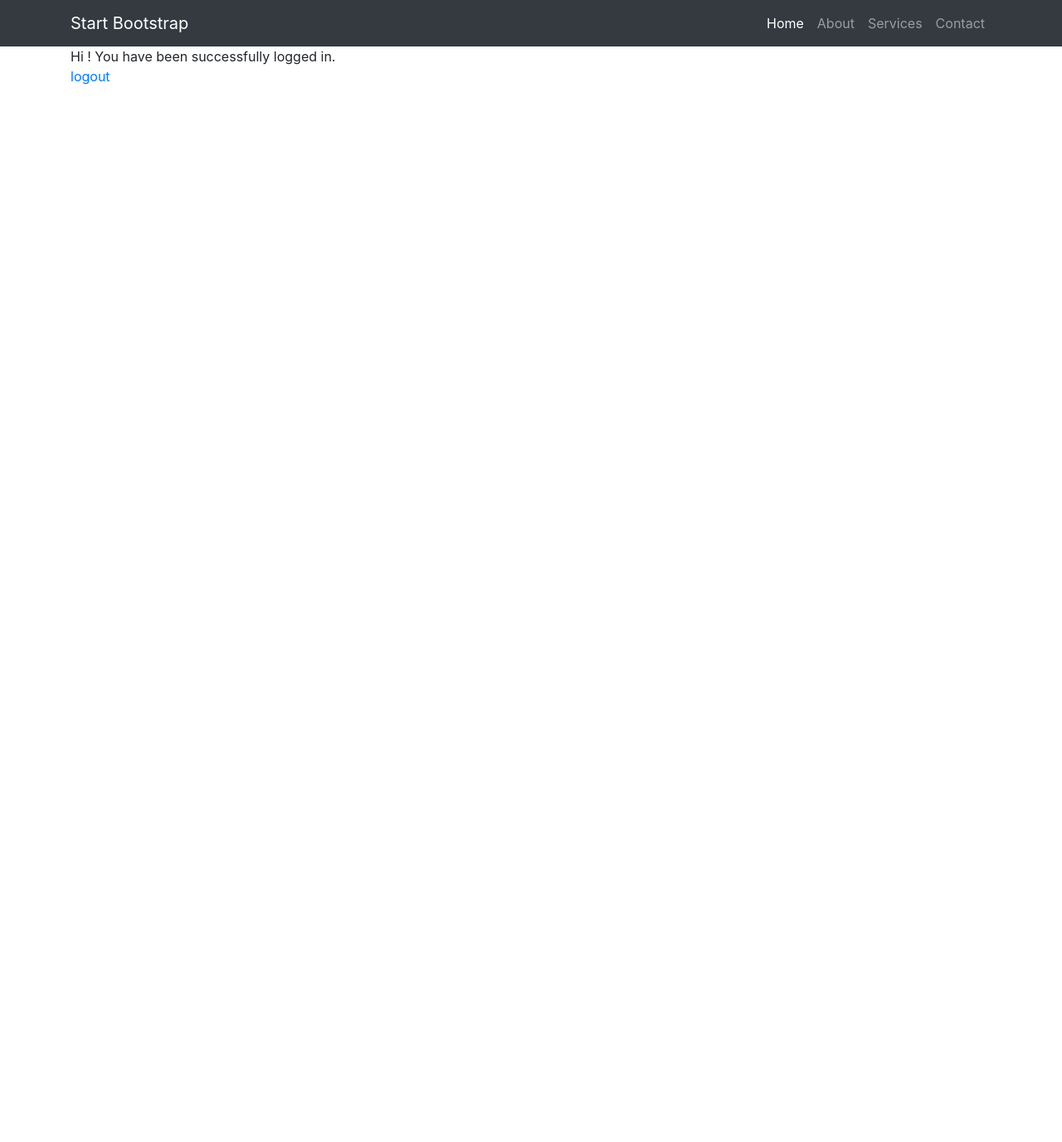
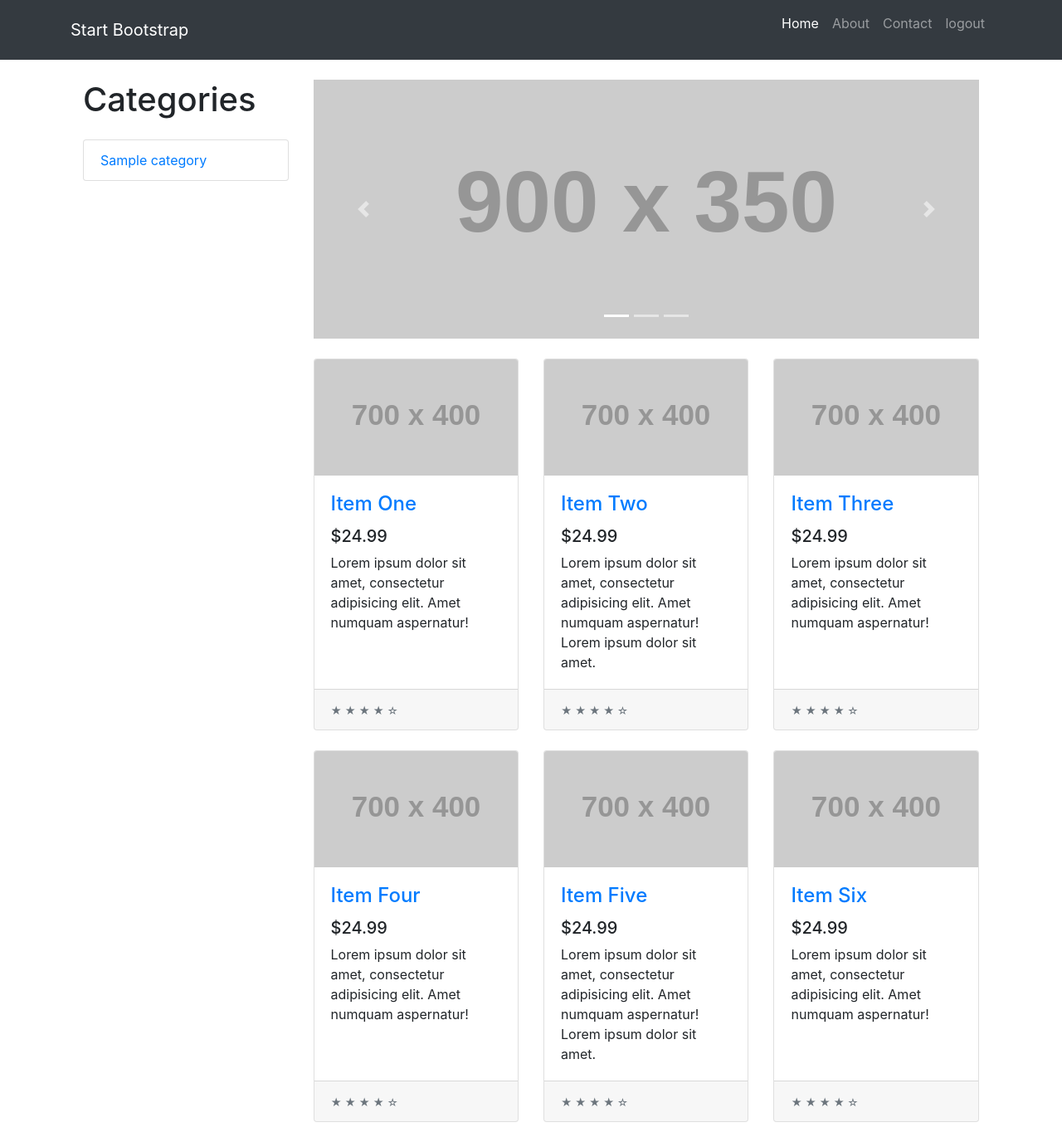
Before and after one commit to KalaOne/Group-Project-Rental-System, a Django app: page /home/ in a window 1280 px wide. Shown: the whole page at 83% size. Before the commit the page ends 102 px from the top, so only its background shows below. Run offline with Django 3.2, Linux system fonts and the light colour scheme; tables that the repository leaves empty hold one stand-in row (values such as "Sample post"); grey boxes labelled with a size stand in for pictures from a placeholder-image service; some libraries are stand-ins or nearby versions.

Commit message:
Consisten use of 'render' moved templates

```diff
--- a/djangosweng/settings.py
+++ b/djangosweng/settings.py
@@ -55,7 +55,7 @@ ROOT_URLCONF = 'djangosweng.urls'
 TEMPLATES = [
     {
         'BACKEND': 'django.template.backends.django.DjangoTemplates',
-        'DIRS': [os.path.join(BASE_DIR, 'templates/')],
+        'DIRS': [os.path.join(BASE_DIR, 'rentalsystem/templates/rentalsystem/')],
         'APP_DIRS': True,
         'OPTIONS': {
             'context_processors': [
--- a/rentalsystem/models.py
+++ b/rentalsystem/models.py
@@ -28,6 +28,9 @@ class Category(models.Model):
     title = models.CharField(max_length=100)                # holds the title of the category
     description = models.CharField(max_length=500)          # holds the description of the category
 
+    def __str__(self):
+        return self.title
+
 
 # item class
 class Item(models.Model):
@@ -49,6 +52,8 @@ class ItemListing(models.Model):
     owner_id = models.ForeignKey(CustomUser, on_delete=models.PROTECT, db_column='owner_id')  # foreign key to CustomUser
     item_type_id = models.ForeignKey(Item, on_delete=models.PROTECT, db_column='item_type_id') # foreign key to Item
 
+    def __str__(self):
+        return self.title
 
 # transaction class
 class Transaction(models.Model):
--- a/templates/base.html
+++ b/rentalsystem/templates/rentalsystem/base.html
@@ -41,23 +41,20 @@
             <a class="nav-link" href="#">About</a>
           </li>
           <li class="nav-item">
-            <a class="nav-link" href="#">Services</a>
+            <a class="nav-link" href="#">Contact</a>
           </li>
           <li class="nav-item">
-            <a class="nav-link" href="#">Contact</a>
+            <p><a class="nav-link" href="{% url 'logout' %}">logout</a></p>
           </li>
         </ul>
+
       </div>
     </div>
   </nav>
 
   <!-- Page Content -->
   <div class="container">
-    <div class="row">
-      <div class="col-md-8">
         {%  block content %}{% endblock %}
-      </div>
-    </div>
   </div>
 
   <!-- Bootstrap core JavaScript -->
--- /dev/null
+++ b/rentalsystem/templates/rentalsystem/home.html
@@ -0,0 +1,159 @@
+{% extends 'rentalsystem/base.html' %}
+
+{% block title %}Home{% endblock %}
+
+{% block content %}
+ <!-- Page Content -->
+  <div class="container">
+
+    <div class="row">
+
+      <div class="col-lg-3">
+
+        <h1 class="my-4">Categories</h1>
+        <div class="list-group">
+          <a href="#" class="list-group-item">{{ categories.first }}</a>
+        </div>
+
+      </div>
+      <!-- /.col-lg-3 -->
+
+      <div class="col-lg-9">
+
+        <div id="carouselExampleIndicators" class="carousel slide my-4" data-ride="carousel">
+          <ol class="carousel-indicators">
+            <li data-target="#carouselExampleIndicators" data-slide-to="0" class="active"></li>
+            <li data-target="#carouselExampleIndicators" data-slide-to="1"></li>
+            <li data-target="#carouselExampleIndicators" data-slide-to="2"></li>
+          </ol>
+          <div class="carousel-inner" role="listbox">
+            <div class="carousel-item active">
+              <img class="d-block img-fluid" src="http://placehold.it/900x350" alt="First slide">
+            </div>
+            <div class="carousel-item">
+              <img class="d-block img-fluid" src="http://placehold.it/900x350" alt="Second slide">
+            </div>
+            <div class="carousel-item">
+              <img class="d-block img-fluid" src="http://placehold.it/900x350" alt="Third slide">
+            </div>
+          </div>
+          <a class="carousel-control-prev" href="#carouselExampleIndicators" role="button" data-slide="prev">
+            <span class="carousel-control-prev-icon" aria-hidden="true"></span>
+            <span class="sr-only">Previous</span>
+          </a>
+          <a class="carousel-control-next" href="#carouselExampleIndicators" role="button" data-slide="next">
+            <span class="carousel-control-next-icon" aria-hidden="true"></span>
+            <span class="sr-only">Next</span>
+          </a>
+        </div>
+
+        <div class="row">
+
+          <div class="col-lg-4 col-md-6 mb-4">
+            <div class="card h-100">
+              <a href="#"><img class="card-img-top" src="http://placehold.it/700x400" alt=""></a>
+              <div class="card-body">
+                <h4 class="card-title">
+                  <a href="#">Item One</a>
+                </h4>
+                <h5>$24.99</h5>
+                <p class="card-text">Lorem ipsum dolor sit amet, consectetur adipisicing elit. Amet numquam aspernatur!</p>
+              </div>
+              <div class="card-footer">
+                <small class="text-muted">&#9733; &#9733; &#9733; &#9733; &#9734;</small>
+              </div>
+            </div>
+          </div>
+
+          <div class="col-lg-4 col-md-6 mb-4">
+            <div class="card h-100">
+              <a href="#"><img class="card-img-top" src="http://placehold.it/700x400" alt=""></a>
+              <div class="card-body">
+                <h4 class="card-title">
+                  <a href="#">Item Two</a>
+                </h4>
+                <h5>$24.99</h5>
+                <p class="card-text">Lorem ipsum dolor sit amet, consectetur adipisicing elit. Amet numquam aspernatur! Lorem ipsum dolor sit amet.</p>
+              </div>
+              <div class="card-footer">
+                <small class="text-muted">&#9733; &#9733; &#9733; &#9733; &#9734;</small>
+              </div>
+            </div>
+          </div>
+
+          <div class="col-lg-4 col-md-6 mb-4">
+            <div class="card h-100">
+              <a href="#"><img class="card-img-top" src="http://placehold.it/700x400" alt=""></a>
+              <div class="card-body">
+                <h4 class="card-title">
+                  <a href="#">Item Three</a>
+                </h4>
+                <h5>$24.99</h5>
+                <p class="card-text">Lorem ipsum dolor sit amet, consectetur adipisicing elit. Amet numquam aspernatur!</p>
+              </div>
+              <div class="card-footer">
+                <small class="text-muted">&#9733; &#9733; &#9733; &#9733; &#9734;</small>
+              </div>
+            </div>
+          </div>
+
+          <div class="col-lg-4 col-md-6 mb-4">
+            <div class="card h-100">
+              <a href="#"><img class="card-img-top" src="http://placehold.it/700x400" alt=""></a>
+              <div class="card-body">
+                <h4 class="card-title">
+                  <a href="#">Item Four</a>
+                </h4>
+                <h5>$24.99</h5>
+                <p class="card-text">Lorem ipsum dolor sit amet, consectetur adipisicing elit. Amet numquam aspernatur!</p>
+              </div>
+              <div class="card-footer">
+                <small class="text-muted">&#9733; &#9733; &#9733; &#9733; &#9734;</small>
+              </div>
+            </div>
+          </div>
+
+          <div class="col-lg-4 col-md-6 mb-4">
+            <div class="card h-100">
+              <a href="#"><img class="card-img-top" src="http://placehold.it/700x400" alt=""></a>
+              <div class="card-body">
+                <h4 class="card-title">
+                  <a href="#">Item Five</a>
+                </h4>
+                <h5>$24.99</h5>
+                <p class="card-text">Lorem ipsum dolor sit amet, consectetur adipisicing elit. Amet numquam aspernatur! Lorem ipsum dolor sit amet.</p>
+              </div>
+              <div class="card-footer">
+                <small class="text-muted">&#9733; &#9733; &#9733; &#9733; &#9734;</small>
+              </div>
+            </div>
+          </div>
+
+          <div class="col-lg-4 col-md-6 mb-4">
+            <div class="card h-100">
+              <a href="#"><img class="card-img-top" src="http://placehold.it/700x400" alt=""></a>
+              <div class="card-body">
+                <h4 class="card-title">
+                  <a href="#">Item Six</a>
+                </h4>
+                <h5>$24.99</h5>
+                <p class="card-text">Lorem ipsum dolor sit amet, consectetur adipisicing elit. Amet numquam aspernatur!</p>
+              </div>
+              <div class="card-footer">
+                <small class="text-muted">&#9733; &#9733; &#9733; &#9733; &#9734;</small>
+              </div>
+            </div>
+          </div>
+
+        </div>
+        <!-- /.row -->
+
+      </div>
+      <!-- /.col-lg-9 -->
+
+    </div>
+    <!-- /.row -->
+
+  </div>
+  <!-- /.container -->
+{% endblock %}
--- a/templates/landing.html
+++ b/rentalsystem/templates/rentalsystem/landing.html
@@ -1,4 +1,4 @@
-{% extends 'base.html' %}
+{% extends 'rentalsystem/base.html' %}
 
 {% block title %}Home{% endblock %}
 
--- a/templates/registration/login.html
+++ b/rentalsystem/templates/rentalsystem/registration/login.html
@@ -1,4 +1,4 @@
-{% extends 'base.html' %}
+{% extends 'rentalsystem/../rentalsystem/base.html' %}
 
 {% block title %}Login{% endblock %}
 
--- a/templates/signup.html
+++ b/rentalsystem/templates/rentalsystem/signup.html
@@ -1,4 +1,4 @@
-{% extends 'base.html' %}
+{% extends 'rentalsystem/base.html' %}
 
 {% block title %}Sign Up{% endblock %}
 
--- a/rentalsystem/urls.py
+++ b/rentalsystem/urls.py
@@ -6,6 +6,6 @@ from django.views.generic.base import TemplateView
 urlpatterns = [
     path('', views.index, name='index'),
     path('signup/', views.SignUp.as_view(), name='signup'),
-    path('home/', TemplateView.as_view(template_name='home.html'), name='home'),
-    path('landing/', TemplateView.as_view(template_name='landing.html'), name='landing'),
+    path('home/', views.home, name='home'),
+    path('landing/', views.landing, name='landing'),
 ]
--- a/rentalsystem/views.py
+++ b/rentalsystem/views.py
@@ -5,15 +5,25 @@ from django.http import HttpResponseRedirect
 from django.urls import reverse_lazy
 from django.views import generic
 from .forms import *
+from .models import *
 
 
 def index(request):
     if request.user.is_authenticated:
-        return HttpResponseRedirect('/home')
-    return TemplateResponse(request, "landing.html")
+       return render(request, "rentalsystem/home.html")
+    return render(request, "rentalsystem/landing.html")
 
+def home(request):
+    context = {
+        'items': Item.objects.all(),
+        'categories': Category.objects.all()
+    }
+    return render(request, "rentalsystem/home.html", context)
+
+def landing(request):
+    return render(request, "rentalsystem/landing.html")
 
 class SignUp(generic.CreateView):
     form_class = CustomUserCreationForm
     success_url = reverse_lazy('login')
-    template_name = 'signup.html'
+    template_name = 'rentalsystem/signup.html'
--- a/templates/home.html
+++ /dev/null
@@ -1,15 +0,0 @@
-{% extends 'base.html' %}
-
-{% block title %}Home{% endblock %}
-
-{% block content %}
-
-    Hi {{ user.username }}! You have been successfully logged in.
-    <p><a href="{% url 'logout' %}">logout</a></p>
-
-    <!-- Admin specific stuff -->
-    {% if user.role == 'Admin' %}
-    <p><a href="{% url 'add_category' %}">Add category</a></p>
-    {% endif %}
-
-{% endblock %}
```
